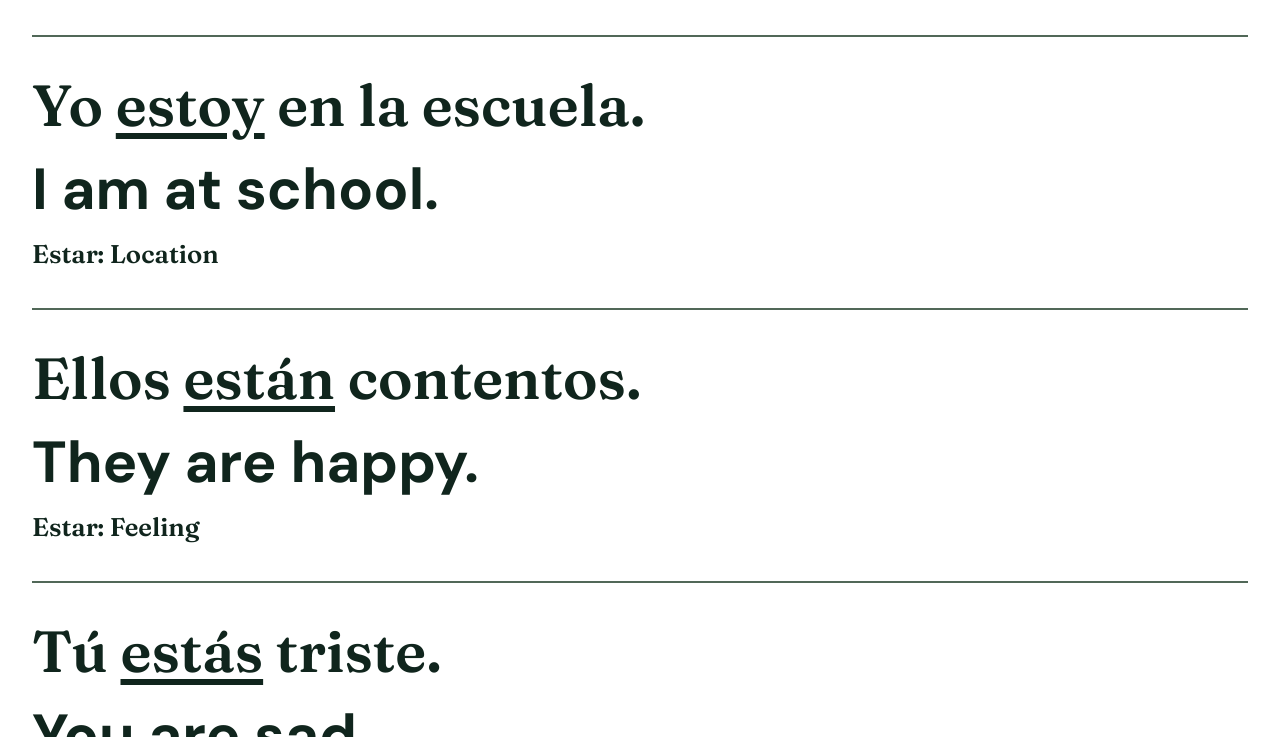
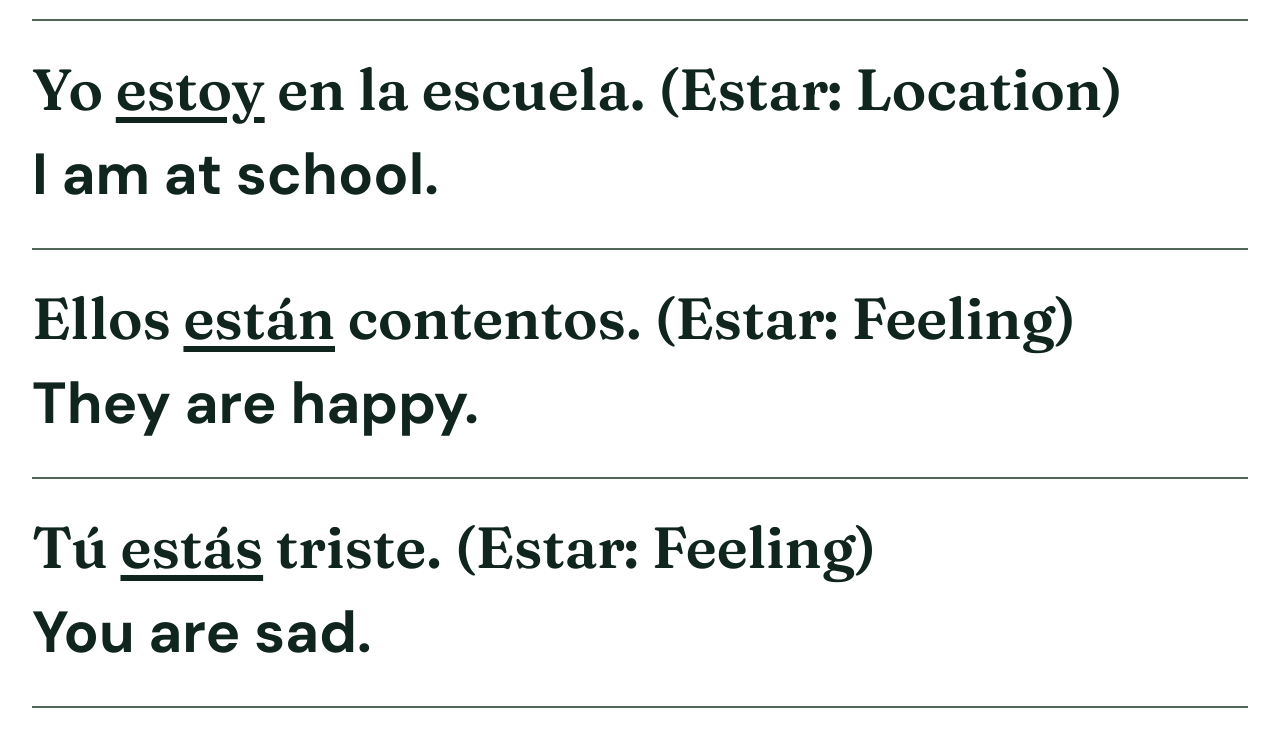
Before and after one commit to esemmelman/span011, a plain HTML site: page index.html in a window 1280 px wide. Shown: the part 665-1402 px from the top of the page. Drawn offline with Linux system fonts and the light colour scheme.

Commit message:
Place ser and estar usage beside Spanish sentences

```diff
--- a/index.js
+++ b/index.js
@@ -5,11 +5,12 @@ SpanishSentences.get('reference', true).forEach(sentence => {
   heading.lang = 'es';
   const mark = document.createElement('mark');
   mark.textContent = sentence.words[1];
-  heading.append(`${sentence.words[0]} `, mark, ` ${sentence.words[2]}.`);
+  const usage = document.createElement('span');
+  usage.lang = 'en';
+  usage.textContent = `(${sentence.verb === 'ser' ? 'Ser' : 'Estar'}: ${sentence.reason})`;
+  heading.append(`${sentence.words[0]} `, mark, ` ${sentence.words[2]}. `, usage);
   const translation = document.createElement('p');
   translation.textContent = sentence.english;
-  const reason = document.createElement('small');
-  reason.textContent = `${sentence.verb}: ${sentence.reason.toLowerCase()}`;
-  article.append(heading, translation, reason);
+  article.append(heading, translation);
   reference.append(article);
 });
--- a/styles.css
+++ b/styles.css
@@ -2,6 +2,7 @@
 :root{--cream:#fff;--green:#10251d;--line:#516858}*{box-sizing:border-box}body{margin:0;background:var(--cream);color:var(--green);font-family:"DM Sans",Arial,sans-serif;font-weight:700}main{width:100%;padding:24px 32px}.sentence-list{display:grid}article{padding:32px 0 38px;border-bottom:2px solid var(--line)}article:last-child{border-bottom:0}h1,p{font-size:clamp(42px,5vw,58px);line-height:1.25;font-weight:700}h1{margin:0 0 12px;font-family:Fraunces,Georgia,serif}p{margin:0}mark{padding:0;background:transparent;color:var(--green);text-decoration:underline;text-decoration-thickness:.1em;text-underline-offset:.12em}@media(max-width:650px){main{padding:12px 16px}article{padding:26px 0 30px}h1,p{font-size:clamp(37px,9vw,50px)}}
 .action-button{display:inline-block;margin:36px 0 48px;padding:20px 30px;border:3px solid var(--green);border-radius:8px;background:var(--green);color:var(--cream);font-size:clamp(34px,4vw,48px);font-weight:700;text-decoration:none}.action-button:hover,.action-button:focus-visible{background:var(--cream);color:var(--green)}
 .exercise-links{display:flex;flex-wrap:wrap;gap:18px}
+.sentence-list h1 span{white-space:nowrap}
+@media(max-width:650px){.sentence-list h1 span{white-space:normal}}
 :focus-visible{outline:4px solid #a45b00;outline-offset:3px}
-article small{display:block;margin-top:12px;font-family:Fraunces,Georgia,serif;font-size:clamp(20px,2vw,28px);text-transform:capitalize}
 .usage-guide{padding:12px 0 28px;border-bottom:2px solid var(--line);font-size:clamp(24px,2.6vw,34px);line-height:1.35}
```
